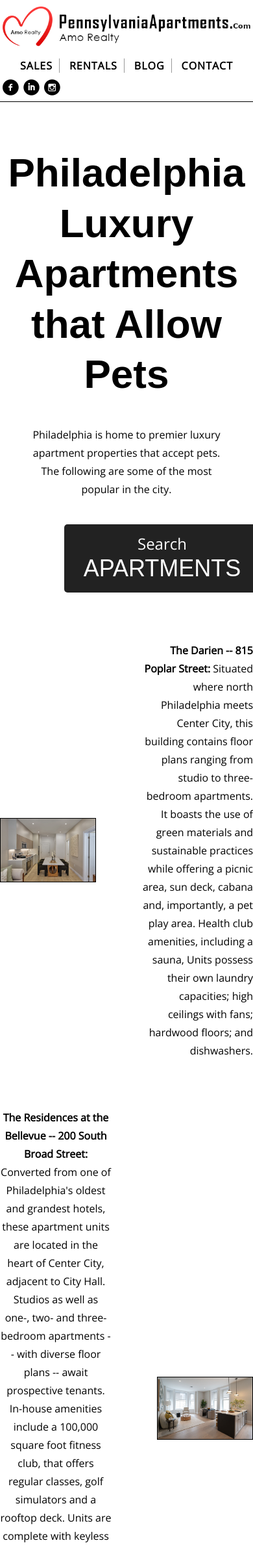
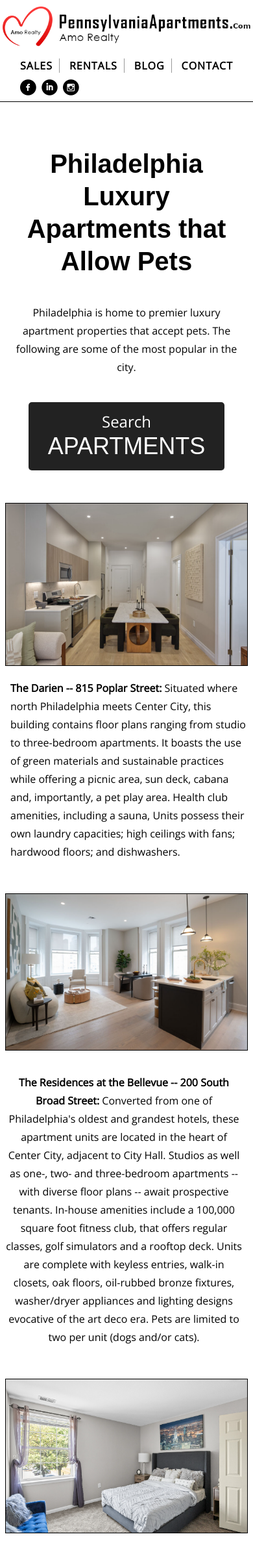
Before and after one commit to chrisbrody/pennapts, a PHP site: page /articles/philadelphia-luxury-apartments-that-allow-pets.php in a window 390 px wide; the page is wider, and only the part inside the window is pictured. Shown: the top 2378 px of that part at 65% size. Run offline with PHP 8.4, Linux system fonts and the light colour scheme.

Commit message:
update file extension

```diff
--- a/css/style-new.css
+++ b/css/style-new.css
@@ -103,7 +103,7 @@ header nav a:first-of-type {
 }
 @media (max-width: 900px) {
 	header {
-		grid-template-columns: 1fr 350px;
+		grid-template-columns: 1fr;
 	}
 	header .social-icons {
 		justify-self: start;
@@ -623,7 +623,25 @@ footer .copy {
 	right: 0;
 	bottom: 0;
 }
-@media (max-width: 675px) {
+@media (max-width: 900px) {
+	.article-content.article-content-one,
+	.article-content.article-content-two {
+		display: flex;
+		flex-direction: column;  /* Stack the image and text in a column */
+		align-items: center;  /* Center-align the items */
+	}
+	.article-content-two .image-wrapper {
+		order: -1;  /* This moves the image to the top */
+		margin-right: 0;  /* Remove the right margin when stacked */
+		margin-bottom: 15px;  /* Add space between image and text */
+	}
+	.article-content-two p {
+		order: 1;  /* Keep the text in its default position below the image */
+	}
+	.article .pr0 {
+		text-align: left !important;
+	}
+
 	footer {
 		grid-template-columns: 1fr;
 		justify-items: center;
@@ -1004,10 +1022,10 @@ ul.left-align li {
 }
 .article {
 	border-top: 1px solid black;
-	padding-top: 60px;
+	padding: 60px 8px 0;
 }
 .article .wrapper {
-	max-width: 1200px;
+	max-width: 1100px;
 	margin: 0 auto;
 }
 .article h1 {
@@ -1079,3 +1097,38 @@ ul.left-align li {
 	border: 1px solid black;
 	width: fit-content;
 }
+@media (max-width: 1100px) {
+	.article .wrapper {
+		max-width: 1000px;
+	}
+}
+@media (max-width: 1000px) {
+	.article .wrapper {
+		max-width: 900px;
+	}
+}
+@media (max-width: 900px) {
+	.article-content {
+		margin: 50px 0;
+	}
+	.article .caption img {
+		width: 100%;
+	}
+	.article .wrapper {
+		max-width: 800px;
+	}
+	.article h1 {
+		padding: 0 8px;
+		font-size: 40px;
+	}
+	.article .buttons {
+		width: inherit;
+	}
+	.article p {
+		padding: 0 8px;
+	}
+
+	.article-content {
+		display: block;
+	}
+}
--- a/inc/footer-articles.php
+++ b/inc/footer-articles.php
@@ -8,10 +8,10 @@
     </div>
     <div>
         <ul>
-            <li><a href="../<?php echo $webPath; ?>search?type=sales">Sales</a></li>
-            <li><a href="../<?php echo $webPath; ?>search?type=rentals">Rentals</a></li>
-            <li><a href="../<?php echo $webPath; ?>blog">Blog</a></li>
-            <li><a href="../<?php echo $webPath; ?>contact">Contact</a></li>
+            <li><a href="../<?php echo $webPath; ?>search.php?type=sales">Sales</a></li>
+            <li><a href="../<?php echo $webPath; ?>search.php?type=rentals">Rentals</a></li>
+            <li><a href="../<?php echo $webPath; ?>blog.php">Blog</a></li>
+            <li><a href="../<?php echo $webPath; ?>contact.php">Contact</a></li>
         </ul>
         <div class="copy">
             <img src="../<?php echo $imgPath; ?>equal-housing-opportunity-logo-reverse.png" alt="Equal Housing Opportunity" style="height:100px; width: auto;" class="eho">
--- a/inc/header-articles.php
+++ b/inc/header-articles.php
@@ -26,12 +26,13 @@
     <a href="../<?php echo $webPath; ?>" class="logo"><img src="../<?php echo $imgPath; ?>home/logo-new.png" alt="Pennsylvania Apartments"></a>
 
     <nav>
-        <a href="../<?php echo $webPath; ?>search?type=sales">Sales</a>
-        <a href="../<?php echo $webPath; ?>search?type=rentals">Rentals</a>
-        <a href="../<?php echo $webPath; ?>blog">Blog</a>
-        <a href="../<?php echo $webPath; ?>contact">Contact</a>
-    </nav>
-
+        <div>
+            <a href="../<?php echo $webPath; ?>search.php?type=sales">Sales</a>
+            <a href="../<?php echo $webPath; ?>search.php?type=rentals">Rentals</a>
+            <a href="../<?php echo $webPath; ?>blog.php">Blog</a>
+            <a href="../<?php echo $webPath; ?>contact.php">Contact</a>
+        </div>
+        <div>
             <ul class="social-icons">
                 <li>
                     <a href="https://www.facebook.com/amorealty">
@@ -49,5 +50,7 @@
                     </a>
                 </li>
             </ul>
+        </div>
+    </nav>
 
 </header>
--- a/index.php
+++ b/index.php
@@ -24,7 +24,7 @@
             </div>
          </section>
 
-         <a href="<?php echo $webPath; ?>search?type=rentals" class="test">
+         <a href="<?php echo $webPath; ?>search.php?type=rentals" class="test">
             <div>
                 <span>Click to Search<br> <em>Apartments</em></span>
             </div>
@@ -62,7 +62,7 @@
 
         <div class="glass">
             <section class="search-buttons">
-                <a href="<?php echo $webPath; ?>landlords" id="landlords">
+                <a href="<?php echo $webPath; ?>landlords.php" id="landlords">
                     <span>Landlords,<br> <em>List Your Property</em></span>
                 </a>
             </section>
```
Also changed, not shown: blog.php (+14 -8 lines), css/style.css (+29 -18 lines), inc/footer-NEW.php (+4 -4 lines), inc/footer.php (+4 -4 lines), inc/header-NEW.php (+4 -4 lines), render.yaml (deleted, +0 -10 lines). Lines whose indentation alone changed are shown as unchanged.
